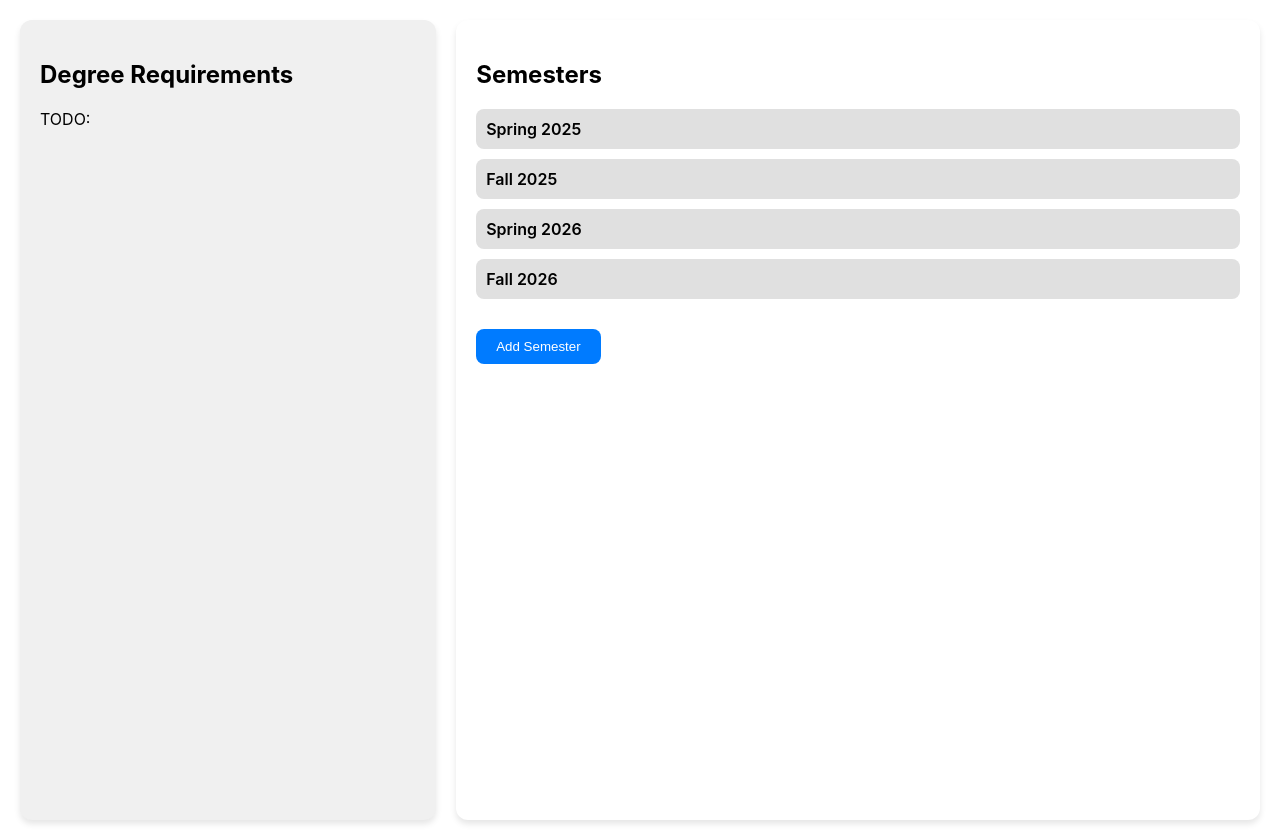
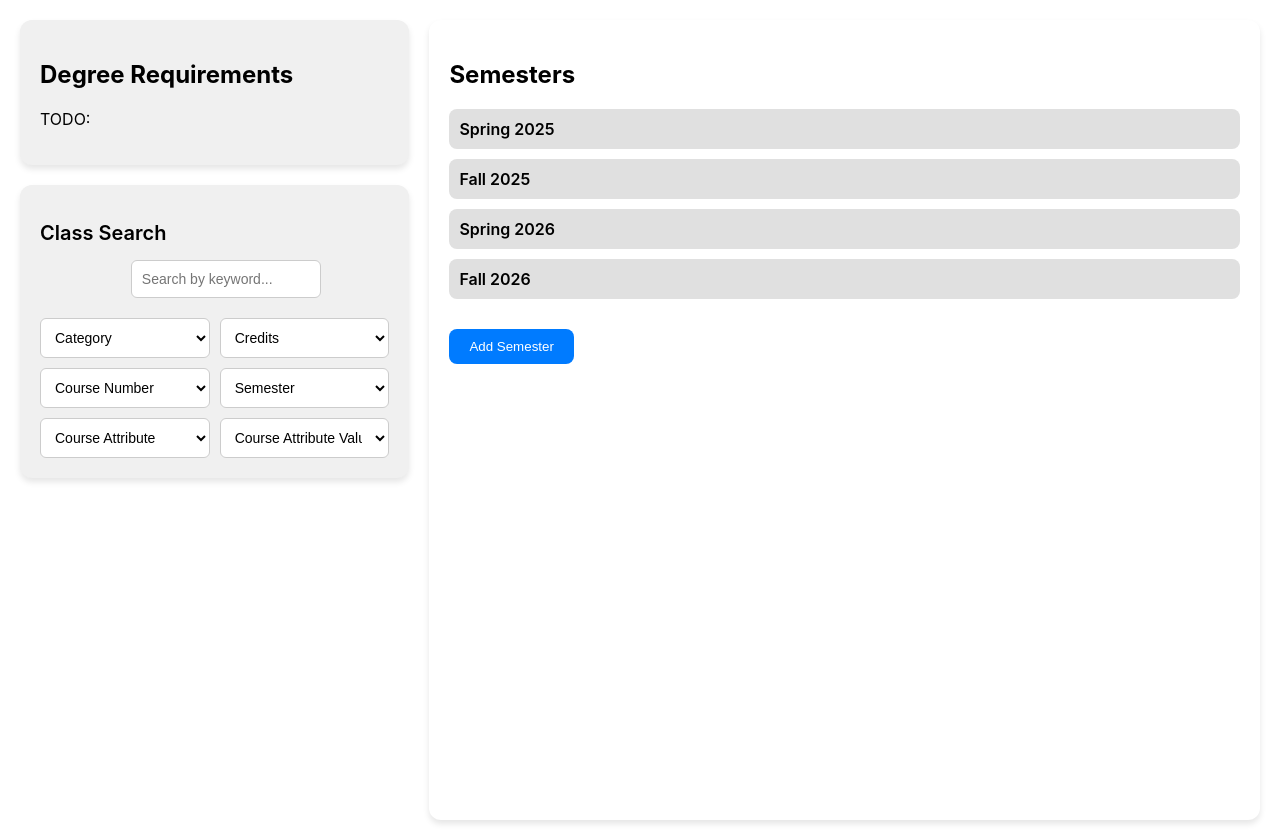
Before and after one commit to LongHairedTabbyCat/CMSC-447-4-Year-Plan-Project, a React (Create React App) app in the folder frontend/: page / in a window 1280 px wide. Built offline with nearby package versions, Linux system fonts and the light colour scheme.

Commit message:
search bar added, alongside all categorical dropdowns

```diff
--- a/frontend/src/App.css
+++ b/frontend/src/App.css
@@ -5,10 +5,17 @@
   display: flex;
   height: 100vh;
   padding: 20px;
+  gap: 20px;
+}
+
+.left-panel {
+  width: 33%;
+  display: flex;
+  flex-direction: column;
+  gap: 20px;
 }
 
 .degree-requirements {
-  width: 33%;
   background-color: #f0f0f0;
   padding: 20px;
   border-radius: 12px;
@@ -17,7 +24,6 @@
 
 .semesters {
   width: 67%;
-  margin-left: 20px;
   background-color: white;
   padding: 20px;
   border-radius: 12px;
@@ -66,3 +72,64 @@
 .add-semester-btn:hover {
   background-color: #0056b3;
 }
+
+.search-section {
+  background-color: #f0f0f0;
+  padding: 20px;
+  border-radius: 12px;
+  box-shadow: 0 4px 6px rgba(0, 0, 0, 0.1);
+}
+
+.search-title {
+  font-size: 1.25rem;
+  font-weight: 600;
+  margin-bottom: 15px;
+}
+
+.keyword-search {
+  margin-bottom: 20px;
+  width: 48%;
+  margin-left: auto;
+  margin-right: auto;
+  display: block;
+}
+
+.keyword-input {
+  width: 100%;
+  padding: 10px;
+  border: 1px solid #ccc;
+  border-radius: 6px;
+  font-size: 14px;
+}
+
+.keyword-input:focus {
+  outline: none;
+  border-color: #007bff;
+  box-shadow: 0 0 0 2px rgba(0, 123, 255, 0.25);
+}
+
+.search-grid {
+  display: grid;
+  grid-template-columns: repeat(2, 1fr);
+  gap: 10px;
+}
+
+.search-dropdown {
+  width: 100%;
+  padding: 10px;
+  border: 1px solid #ccc;
+  border-radius: 6px;
+  background-color: white;
+  cursor: pointer;
+  font-size: 14px;
+}
+
+.search-dropdown:hover {
+  border-color: #007bff;
+}
+
+.search-dropdown:focus {
+  outline: none;
+  border-color: #007bff;
+  box-shadow: 0 0 0 2px rgba(0, 123, 255, 0.25);
+}
--- a/frontend/src/App.js
+++ b/frontend/src/App.js
@@ -3,6 +3,7 @@ import "./App.css";
 
 function App() {
   const [expanded, setExpanded] = useState({});
+  const [keyword, setKeyword] = useState("");
 
   const toggleExpand = (semester) => {
     setExpanded((prev) => ({
@@ -11,11 +12,66 @@ function App() {
     }));
   };
 
+  const handleSearch = (type) => {
+    alert(`Searching by: ${type}`);
+    console.log("Search type:", type);
+  };
+
   return (
     <div className="container">
-      <div className="degree-requirements">
-        <h2 className="text-xl font-semibold mb-4">Degree Requirements</h2>
-        <p className="text-gray-600">TODO:</p>
+      <div className="left-panel">
+        <div className="degree-requirements">
+          <h2 className="text-xl font-semibold mb-4">Degree Requirements</h2>
+          <p className="text-gray-600">TODO:</p>
+        </div>
+        <div className="search-section">
+          <h2 className="search-title">Class Search</h2>
+          <div className="keyword-search">
+            <input
+              type="text"
+              placeholder="Search by keyword..."
+              value={keyword}
+              onChange={(e) => setKeyword(e.target.value)}
+              className="keyword-input"
+            />
+          </div>
+          <div className="search-grid">
+            <select className="search-dropdown" onChange={(e) => handleSearch('category')}>
+              <option value="">Category</option>
+              <option value="option1">Option 1</option>
+              <option value="option2">Option 2</option>
+            </select>
+            <select className="search-dropdown" onChange={(e) => handleSearch('credits')}>
+              <option value="">Credits</option>
+              <option value="1">1 Credit</option>
+              <option value="2">2 Credits</option>
+              <option value="3">3 Credits</option>
+              <option value="4">4 Credits</option>
+            </select>
+            <select className="search-dropdown" onChange={(e) => handleSearch('courseNumber')}>
+              <option value="">Course Number</option>
+              <option value="100">100 Level</option>
+              <option value="200">200 Level</option>
+              <option value="300">300 Level</option>
+              <option value="400">400 Level</option>
+            </select>
+            <select className="search-dropdown" onChange={(e) => handleSearch('semester')}>
+              <option value="">Semester</option>
+              <option value="fall">Fall</option>
+              <option value="spring">Spring</option>
+            </select>
+            <select className="search-dropdown" onChange={(e) => handleSearch('courseAttribute')}>
+              <option value="">Course Attribute</option>
+              <option value="attr1">Attribute 1</option>
+              <option value="attr2">Attribute 2</option>
+            </select>
+            <select className="search-dropdown" onChange={(e) => handleSearch('attributeValue')}>
+              <option value="">Course Attribute Value</option>
+              <option value="val1">Value 1</option>
+              <option value="val2">Value 2</option>
+            </select>
+          </div>
+        </div>
       </div>
 
       <div className="semesters">
```
Also changed, not shown: 2 other files (tests, documents, lock files or other folders).
